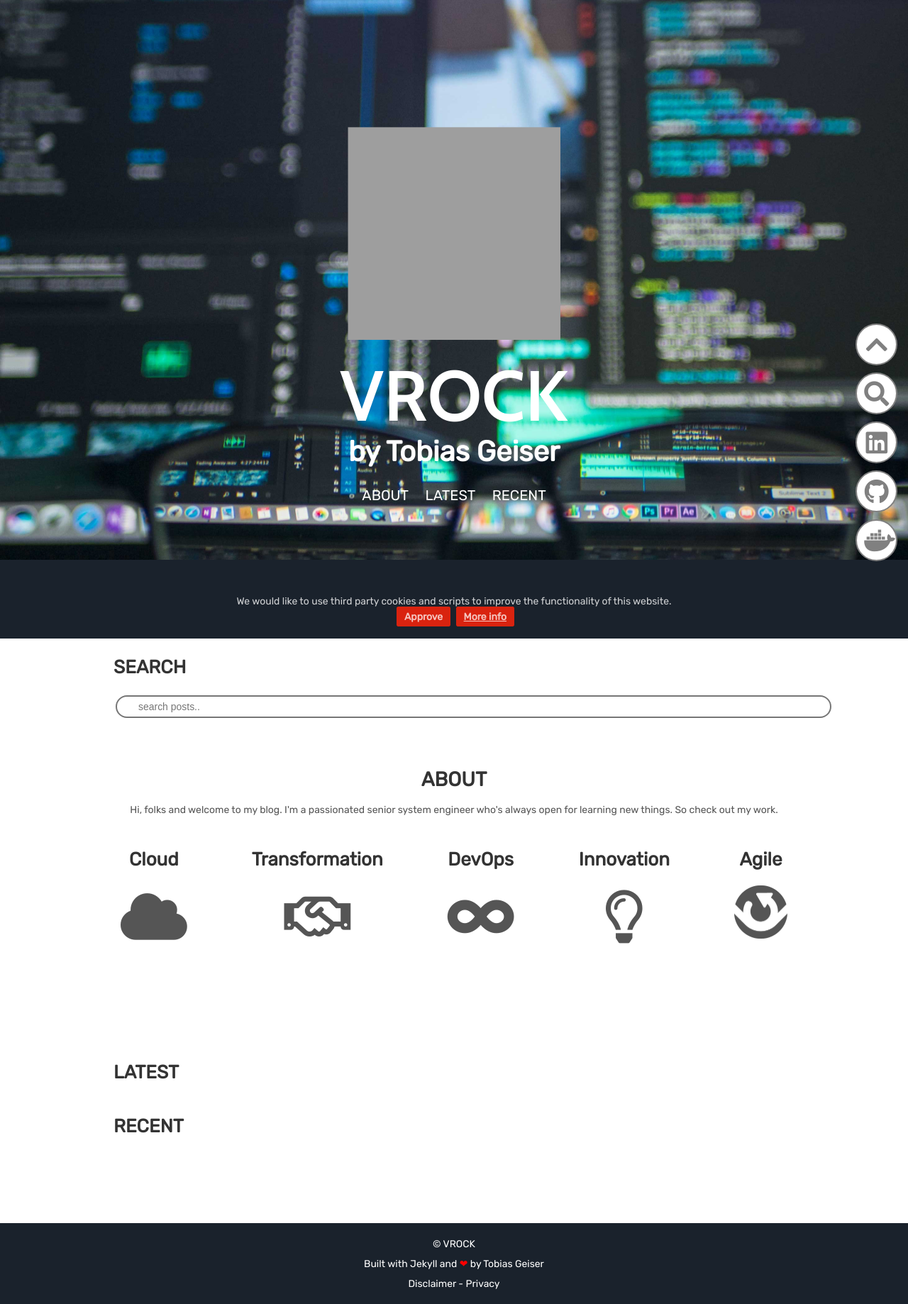
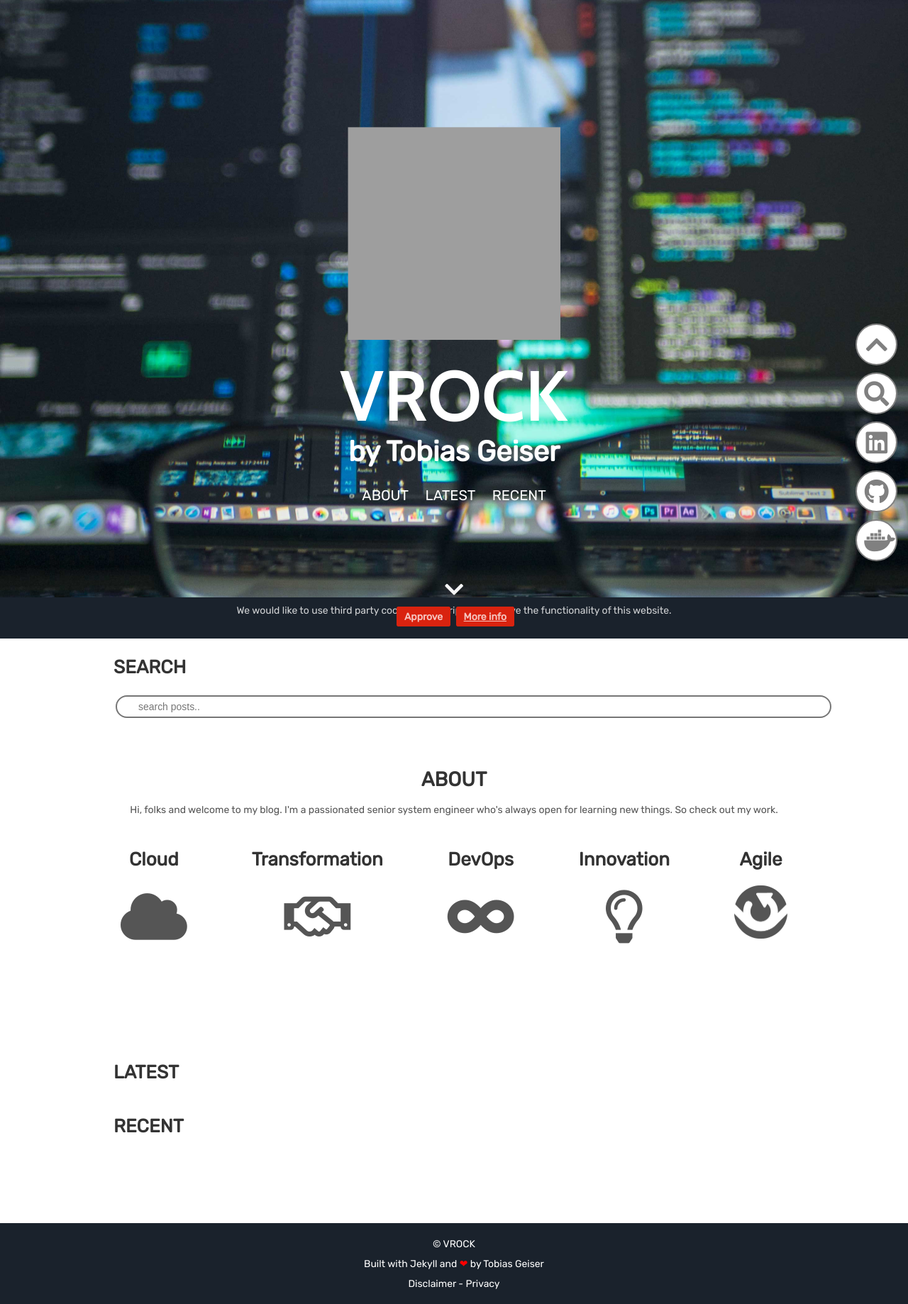
Before and after one commit to team-vrock/jekyll-theme-vrock, a Jekyll site: the page built from index.html, in a window 1280 px wide. Shown: the whole page at 71% size. Built offline with Jekyll 4.4.1, drawn with Linux system fonts in a browser that asks for light colours; comment, search, counter and statistics services are not loaded; grey boxes are pictures that could not be loaded.

Commit message:
changed span p

```diff
--- a/_sass/_cookie-consent.scss
+++ b/_sass/_cookie-consent.scss
@@ -1,5 +1,5 @@
 #cookie-notice {
-  padding-top: 30px;
+  padding-top: 10px;
   padding-right: 0px;
   padding-bottom: 10px;
   padding-left: 0px;
@@ -17,10 +17,14 @@
   position: relative;
 }
 
+#cookie-notice p {
+  margin: 0.75em 0;
+}
+
 #cookie-notice span {
   display: block;
-  padding-top: 20px;
-  margin-bottom: 13px;
+  // padding-top: 20px;
+  //margin-bottom: 13px;
 }
 
 @media only screen and (min-width: $cut) {
```
